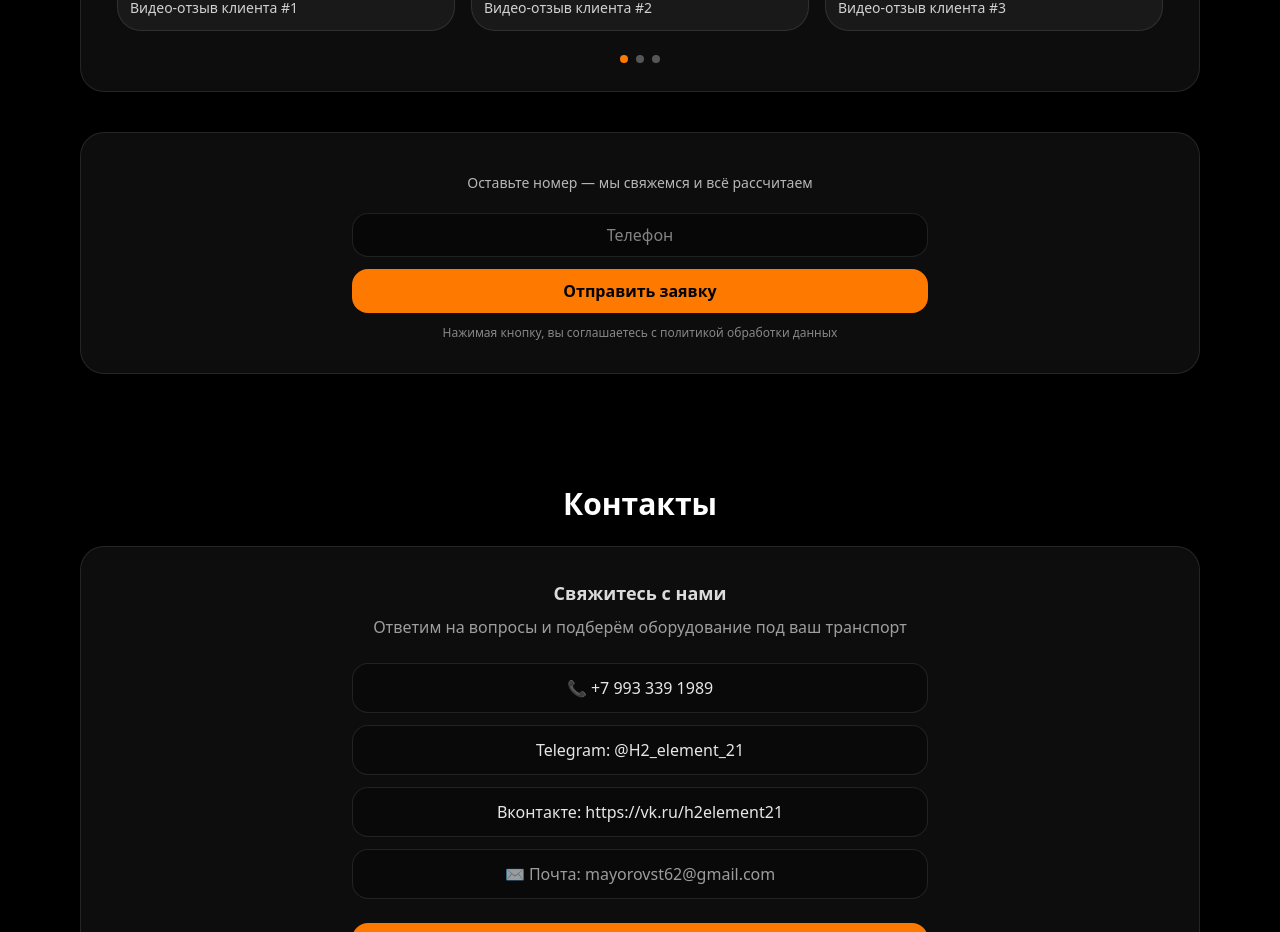
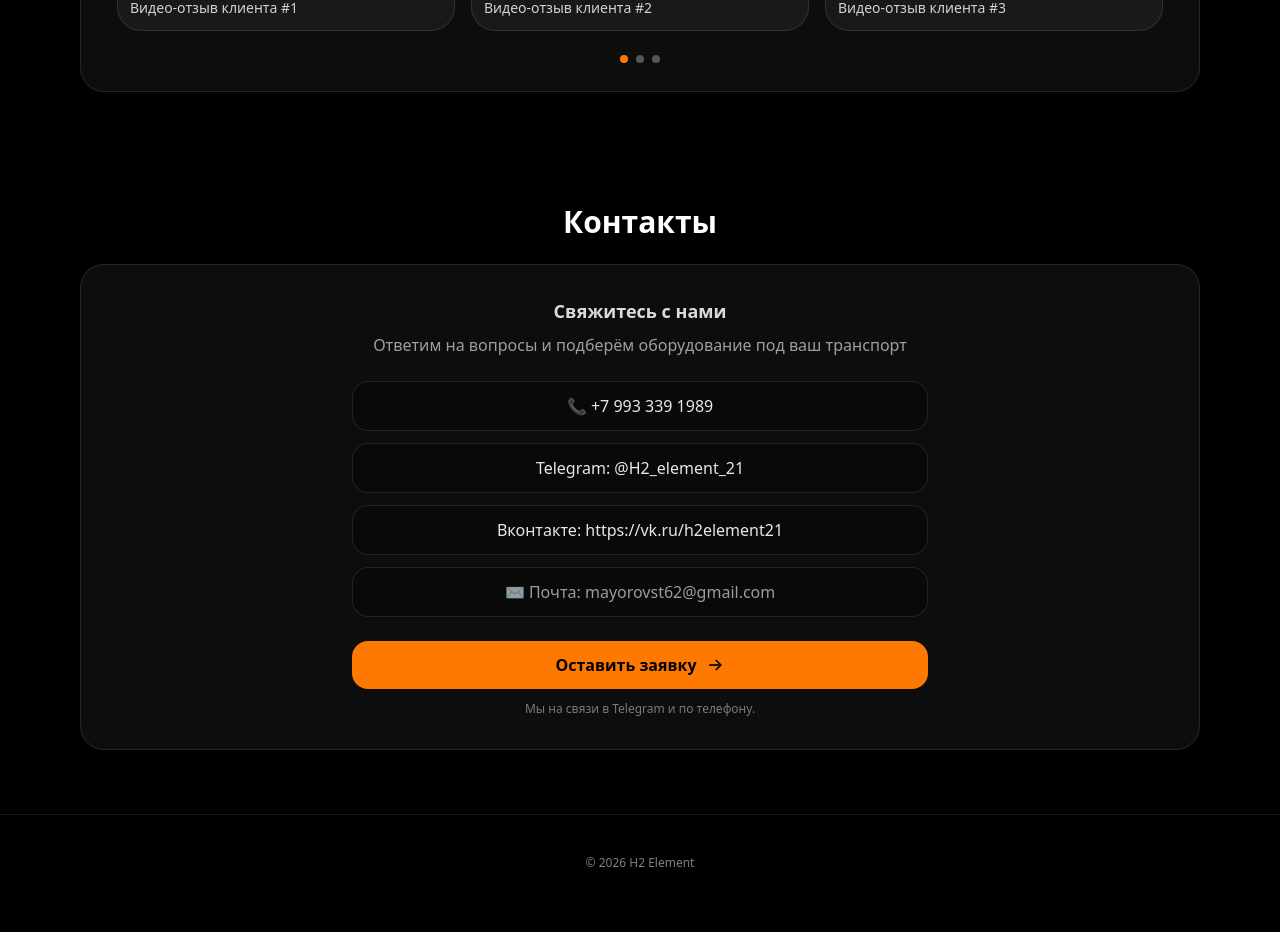
Before and after one commit to VladimirMatveew/h2-site, a Next.js app: page / in a window 1280 px wide. Shown: the part 2420-3352 px from the top of the page. After the commit the page ends 3331 px from the top, so only its background shows below. Built offline with nearby package versions, Linux system fonts and the light colour scheme.

Commit message:
Update page.tsx

```diff
--- a/app/page.tsx
+++ b/app/page.tsx
@@ -695,36 +695,6 @@ export default function HomePage() {
           </motion.div>
 
           {/* FORM — centered laconic */}
-          <motion.div
-            id="calc"
-            initial={{ opacity: 0, y: 16 }}
-            whileInView={{ opacity: 1, y: 0 }}
-            viewport={{ once: true, amount: 0.5 }}
-            transition={{ duration: 0.42 }}
-            className="mt-10 rounded-3xl border border-white/10 bg-white/5 p-7 md:p-8 scroll-mt-24"
-          >
-            <div className="mx-auto max-w-xl text-center">
-              <p className="mt-2 text-sm text-white/70">
-                Оставьте номер — мы свяжемся и всё рассчитаем
-              </p>
-
-              <form
-                className="mt-5 grid gap-3"
-                onSubmit={(e) => e.preventDefault()}
-              >
-                <input
-                  placeholder="Телефон"
-                  className="h-11 w-full rounded-2xl border border-white/10 bg-black/40 px-4 text-center outline-none focus:border-[#FD7900]"
-                />
-                <button className="h-11 w-full rounded-2xl bg-[#FD7900] font-semibold text-black transition hover:bg-[#FA7800]">
-                  Отправить заявку
-                </button>
-                <div className="text-xs text-white/50">
-                  Нажимая кнопку, вы соглашаетесь с политикой обработки данных
-                </div>
-              </form>
-            </div>
-          </motion.div>
         </div>
       </section>
 
```
